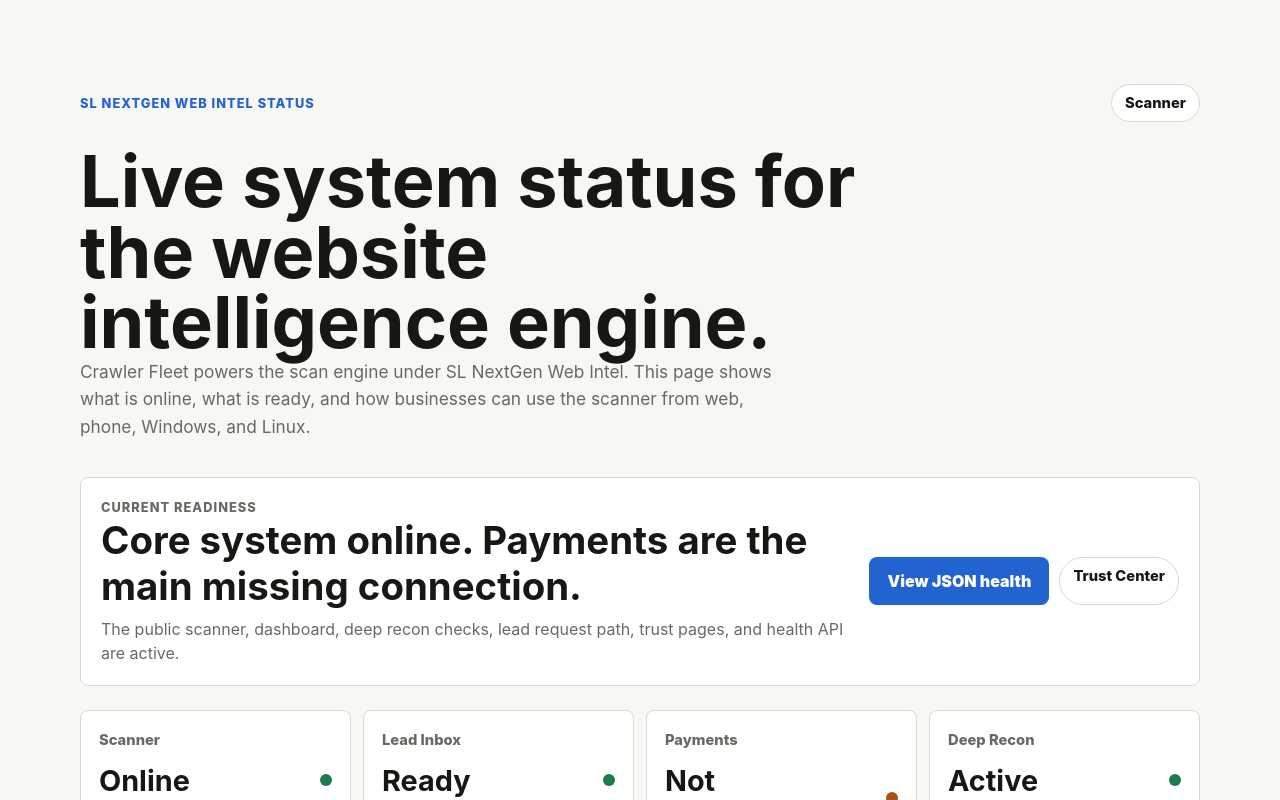
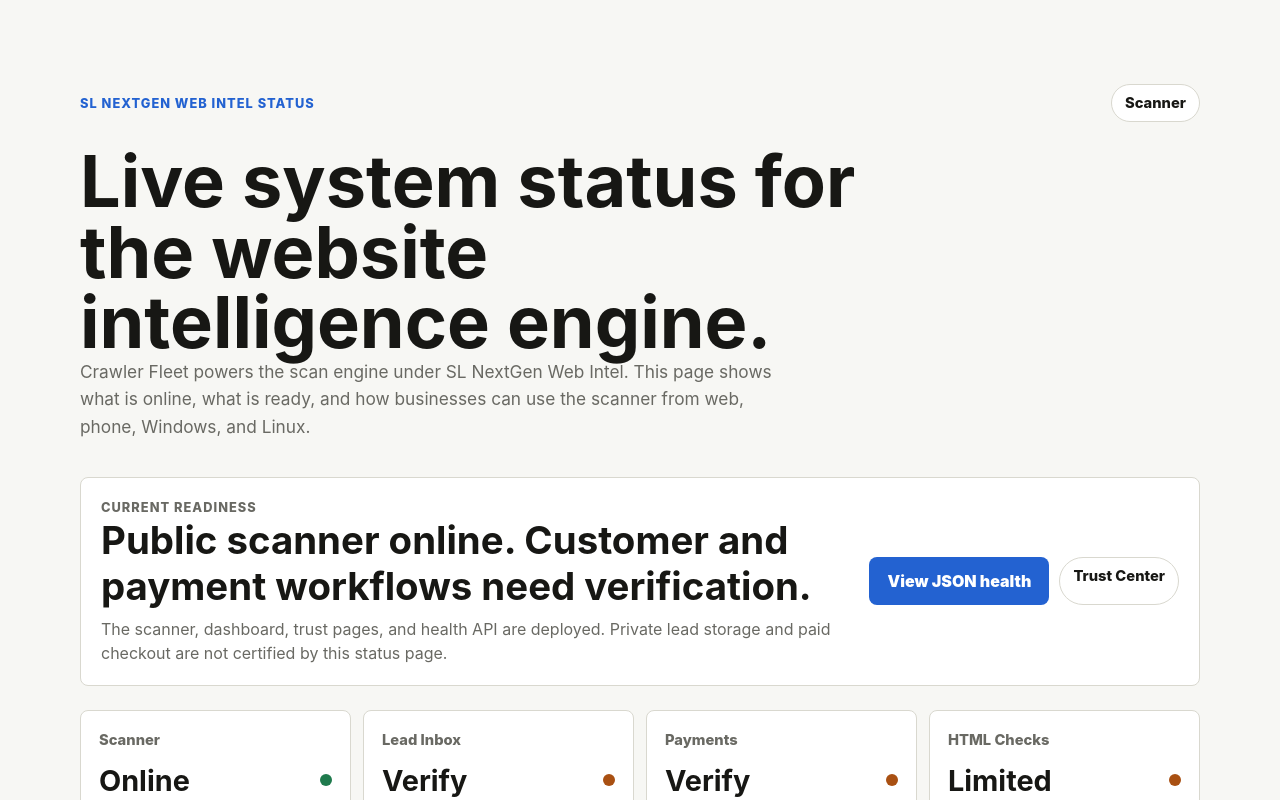
Before and after one commit to Snowman501/crawler-fleet, a Next.js app: page /status in a window 1280 px wide. Shown: the top 800 px of the page. Built offline with nearby package versions, Linux system fonts and the light colour scheme.

Commit message:
Protect customer inquiries and correct status claims

```diff
--- a/app/status/page.tsx
+++ b/app/status/page.tsx
@@ -1,8 +1,8 @@
 const systems = [
   { label: "Scanner", value: "Online", detail: "Public website checks are live.", tone: "good" },
-  { label: "Lead Inbox", value: "Ready", detail: "Requests save to GitHub Issues when configured, with email fallback.", tone: "good" },
-  { label: "Payments", value: "Not Connected", detail: "Checkout buttons activate after payment links are added.", tone: "warn" },
-  { label: "Deep Recon", value: "Active", detail: "Checks headings, images, links, social tags, robots, and sitemap.", tone: "good" },
+  { label: "Lead Inbox", value: "Verify", detail: "Private GitHub storage must be explicitly configured; otherwise visitors must send the prepared email.", tone: "warn" },
+  { label: "Payments", value: "Verify", detail: "Payment URLs require an independent checkout test before relying on them.", tone: "warn" },
+  { label: "HTML Checks", value: "Limited", detail: "Inspects one public page's HTML plus robots and sitemap; it does not test full browser behavior.", tone: "warn" },
   { label: "Last Deployment", value: "Live", detail: "Production deploy is aliased to questforgeai.vercel.app.", tone: "good" },
   { label: "Health API", value: "OK", detail: "/api/health returns machine-readable system status.", tone: "good" },
   { label: "Trust Center", value: "Live", detail: "Security posture, scan limits, and verification links are public.", tone: "good" },
@@ -69,9 +69,9 @@ export default function StatusPage() {
       <section className="status-banner">
         <div>
           <p className="eyebrow">Current Readiness</p>
-          <h2>Core system online. Payments are the main missing connection.</h2>
+          <h2>Public scanner online. Customer and payment workflows need verification.</h2>
           <p>
-            The public scanner, dashboard, deep recon checks, lead request path, trust pages, and health API are active.
+            The scanner, dashboard, trust pages, and health API are deployed. Private lead storage and paid checkout are not certified by this status page.
           </p>
         </div>
         <div className="promo-actions">
```
